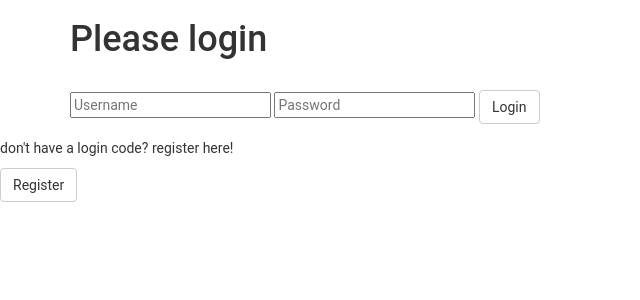
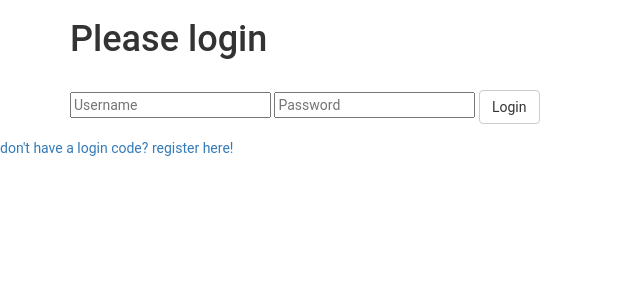
Before and after one commit to adhithin/P5Candyyyy, a Flask app: page /login in a window 1280 px wide. Shown: the top 300 px of the page, without its empty margins (0-640 px from the left). Run offline with Flask 2, Linux system fonts and the light colour scheme; some libraries are stand-ins or nearby versions.

Commit message:
updated the login in to include a link to register

```diff
--- a/templates/login.html
+++ b/templates/login.html
@@ -16,8 +16,9 @@
 </div>
 
 <div>
-    <p> don't have a login code? register here! </p>
-    <input class="btn btn-default" type="submit" value="Register">
+    <div class="w3-col s3">
+        <a href="http://castleescape.tk/register" class="w3-center w3-button w3-block w3-black"> don't have a login code? register here! </a>
+    </div>
 
 </div>
 
```
